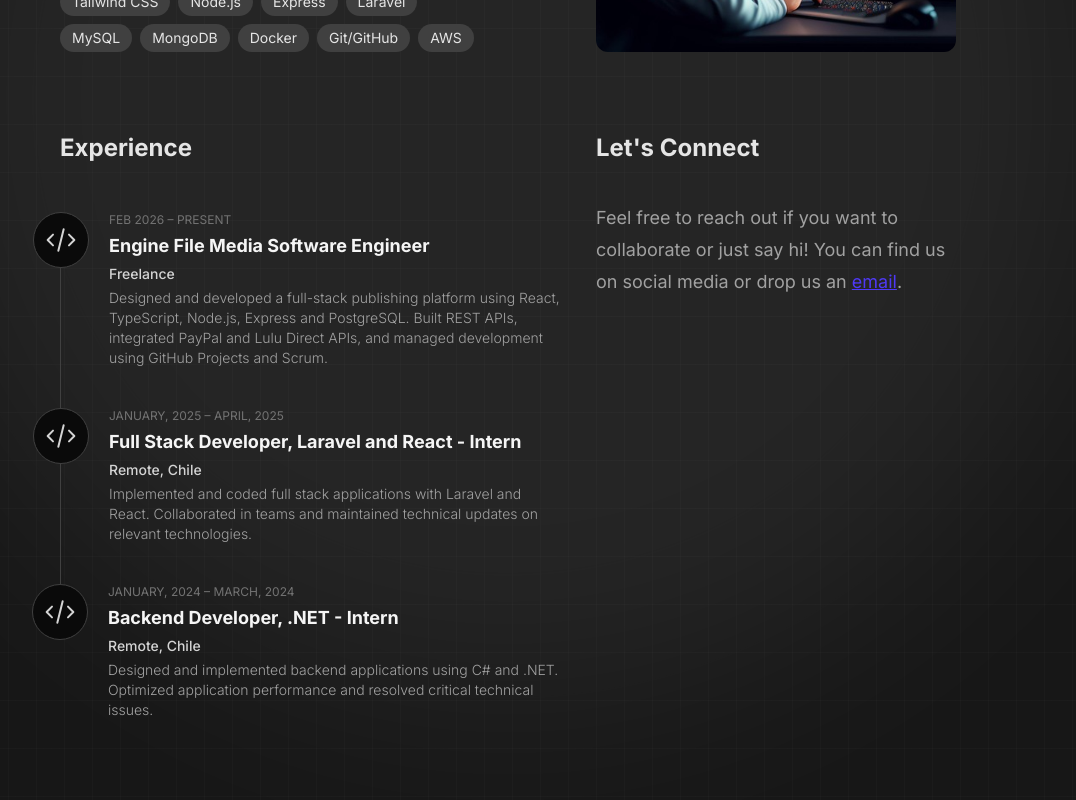
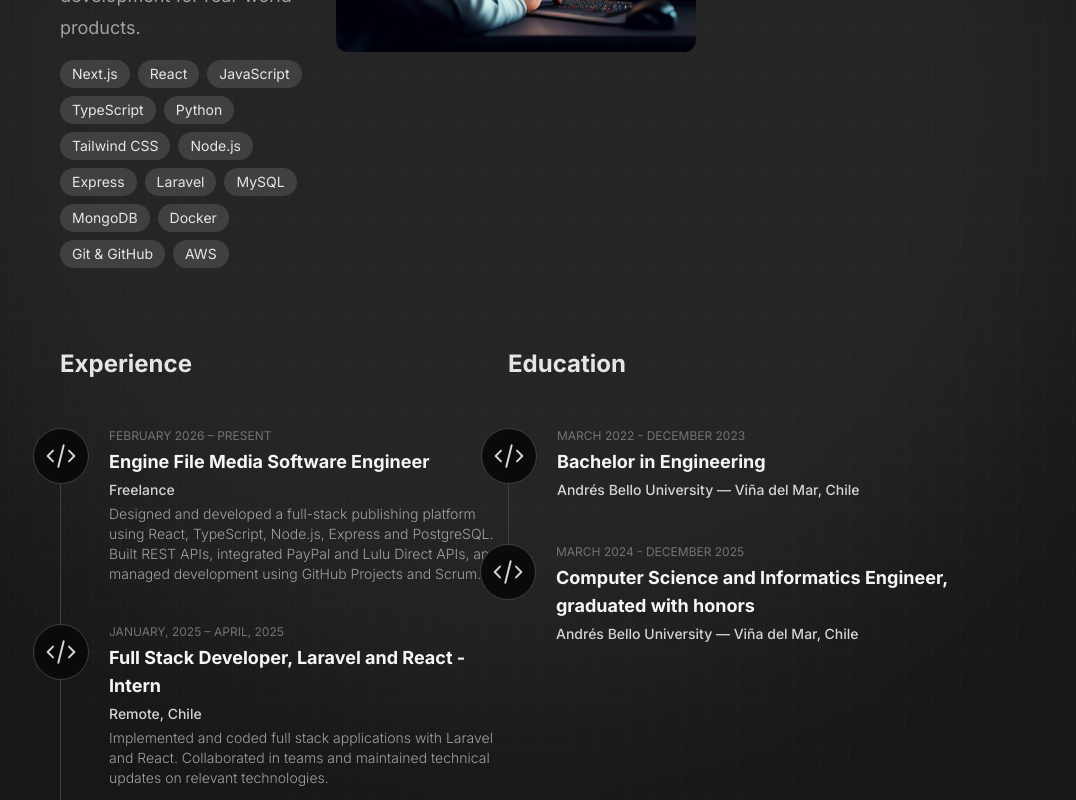
Before and after one commit to S3L1M26/portfolio-v2, a Next.js app: page /about in a window 1280 px wide. Shown: the part 500-1300 px from the top of the page, without its empty margins (132-1208 px from the left). Built offline with nearby package versions, Linux system fonts and the light colour scheme.

Commit message:
Enhance About section with connect and education details, update experience period format, and improve GitHub terminology

```diff
--- a/src/components/AboutContent.tsx
+++ b/src/components/AboutContent.tsx
@@ -33,10 +33,38 @@ export default function AboutContent() {
               />
             </div>
           </div>
+          {/* Connect Section */}
+          <div className="w-90 ml-8">
+            <h2 className="mb-2 text-2xl font-bold dark:text-neutral-200">{aboutConfig.connect.title}</h2>
+            <div className="py-7.5">
+              <p className="text-sm leading-6 text-gray-600 dark:text-neutral-400 sm:leading-7 lg:leading-8 sm:text-base lg:text-lg">
+                {aboutConfig.connect.description.split('follow us on twitter').map((part, index, array) => {
+                  if (index === array.length - 1) {
+                    const [beforeEmail, afterEmail] = part.split('email');
+                    return (
+                      <span key={index}>
+                        {beforeEmail}
+                        <a href={aboutConfig.connect.links.email.url} className="text-indigo-600 underline">{aboutConfig.connect.links.email.text}</a>
+                        {afterEmail}
+                      </span>
+                    );
+                  }
+                  return (
+                    <div key={index}>
+                      {part}
+                      <a href={aboutConfig.connect.links.twitter.url} target="_blank" className="text-indigo-600 underline">{aboutConfig.connect.links.twitter.text}</a>
+                    </div>
+                  );
+                })}
+              </p>
+            </div>
+          </div>
         </div>
       </div>
 
       <div className="flex flex-col md:flex-row mt-20">
+
+        {/* Experience Section */}
         <div className="flex-1">
           <h2 className="mb-2 text-2xl font-bold dark:text-neutral-200">
             {aboutConfig.experience.title}
@@ -60,29 +88,26 @@ export default function AboutContent() {
           </div>
         </div>
 
-        <div className="w-90 ml-8">
-          <h2 className="mb-2 text-2xl font-bold dark:text-neutral-200">{aboutConfig.connect.title}</h2>
-          <div className="py-7.5">
-            <p className="text-sm leading-6 text-gray-600 dark:text-neutral-400 sm:leading-7 lg:leading-8 sm:text-base lg:text-lg">
-              {aboutConfig.connect.description.split('follow us on twitter').map((part, index, array) => {
-                if (index === array.length - 1) {
-                  const [beforeEmail, afterEmail] = part.split('email');
-                  return (
-                    <div key={index}>
-                      {beforeEmail}
-                      <a href={aboutConfig.connect.links.email.url} className="text-indigo-600 underline">{aboutConfig.connect.links.email.text}</a>
-                      {afterEmail}
-                    </div>
-                  );
-                }
-                return (
-                  <div key={index}>
-                    {part}
-                    <a href={aboutConfig.connect.links.twitter.url} target="_blank" className="text-indigo-600 underline">{aboutConfig.connect.links.twitter.text}</a>
+        {/* Education Section */}
+        <div className="flex-1">
+          <h2 className="mb-2 text-2xl font-bold dark:text-neutral-200">
+            {aboutConfig.education.title}
+          </h2>
+          <div className="py-10">
+            {aboutConfig.education.items.map((item, index) => (
+              <div key={index} className="pb-10 border-l border-gray-200 last:border-l-0 dark:border-neutral-700">
+                <div className="relative flex flex-col justify-start pl-12">
+                  <div className="absolute top-0 left-0 z-40 flex items-center justify-center -translate-x-1/2 bg-white border rounded-full dark:bg-neutral-950 w-14 h-14 border-neutral-300 dark:border-neutral-700">
+                    <svg className="w-8 h-8 text-neutral-700 dark:text-neutral-300" fill="none" viewBox="0 0 24 24" stroke="currentColor">
+                      <path strokeLinecap="round" strokeLinejoin="round" strokeWidth={1.5} d="M10 20l4-16m4 4l4 4-4 4M6 16l-4-4 4-4" />
+                    </svg>
                   </div>
-                );
-              })}
-            </p>
+                  <p className="text-xs uppercase text-neutral-400 dark:text-neutral-500 trackign-widest">{item.period}</p>
+                  <h3 className="my-1 text-lg font-bold dark:text-neutral-100">{item.grade}</h3>
+                  <p className="mb-1 text-sm font-medium dark:text-neutral-300">{item.school}</p>
+                </div>
+              </div>
+            ))}
           </div>
         </div>
       </div>
--- a/src/config/about.ts
+++ b/src/config/about.ts
@@ -29,14 +29,14 @@ export const aboutConfig = {
     "MySQL",
     "MongoDB",
     "Docker",
-    "Git/GitHub",
+    "Git & GitHub",
     "AWS"
   ],
   experience: {
     title: "Experience",
     items: [
       {
-        period: "Feb 2026 – Present",
+        period: "February 2026 – Present",
         role: "Engine File Media Software Engineer",
         company: "Freelance",
         description: "Designed and developed a full-stack publishing platform using React, TypeScript, Node.js, Express and PostgreSQL. Built REST APIs, integrated PayPal and Lulu Direct APIs, and managed development using GitHub Projects and Scrum."
@@ -55,6 +55,21 @@ export const aboutConfig = {
       }
     ]
   },
+  education: {
+    title: "Education",
+    items: [
+      {
+        period: "March 2022 - December 2023",
+        grade: "Bachelor in Engineering",
+        school: "Andrés Bello University — Viña del Mar, Chile"
+      },
+      {
+        period: "March 2024 - December 2025",
+        grade: "Computer Science and Informatics Engineer, graduated with honors",
+        school: "Andrés Bello University — Viña del Mar, Chile"
+      }
+    ]
+  },
   connect: {
     title: "Let's Connect",
     description: "Feel free to reach out if you want to collaborate or just say hi! You can find us on social media or drop us an email.",
```
